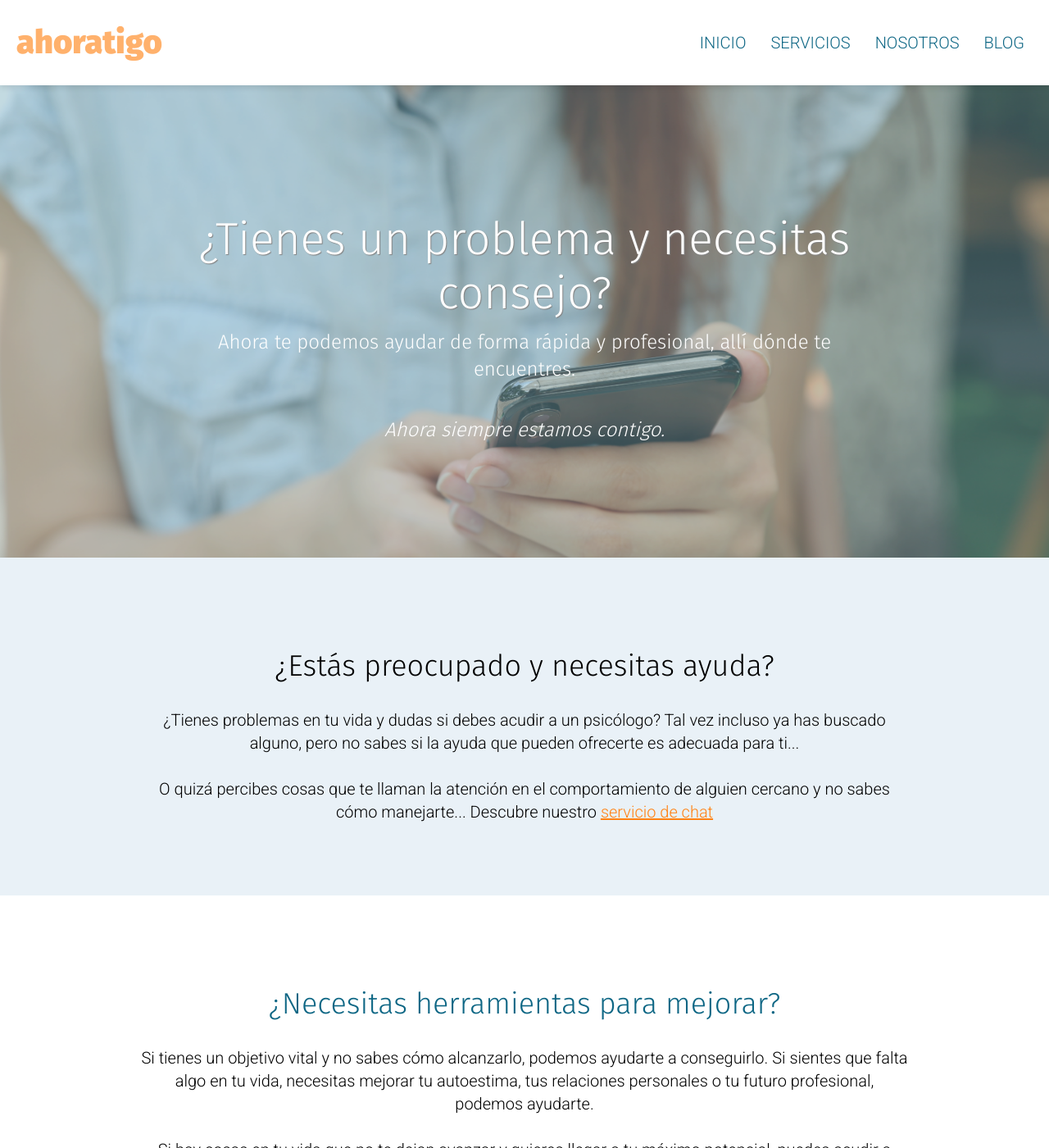
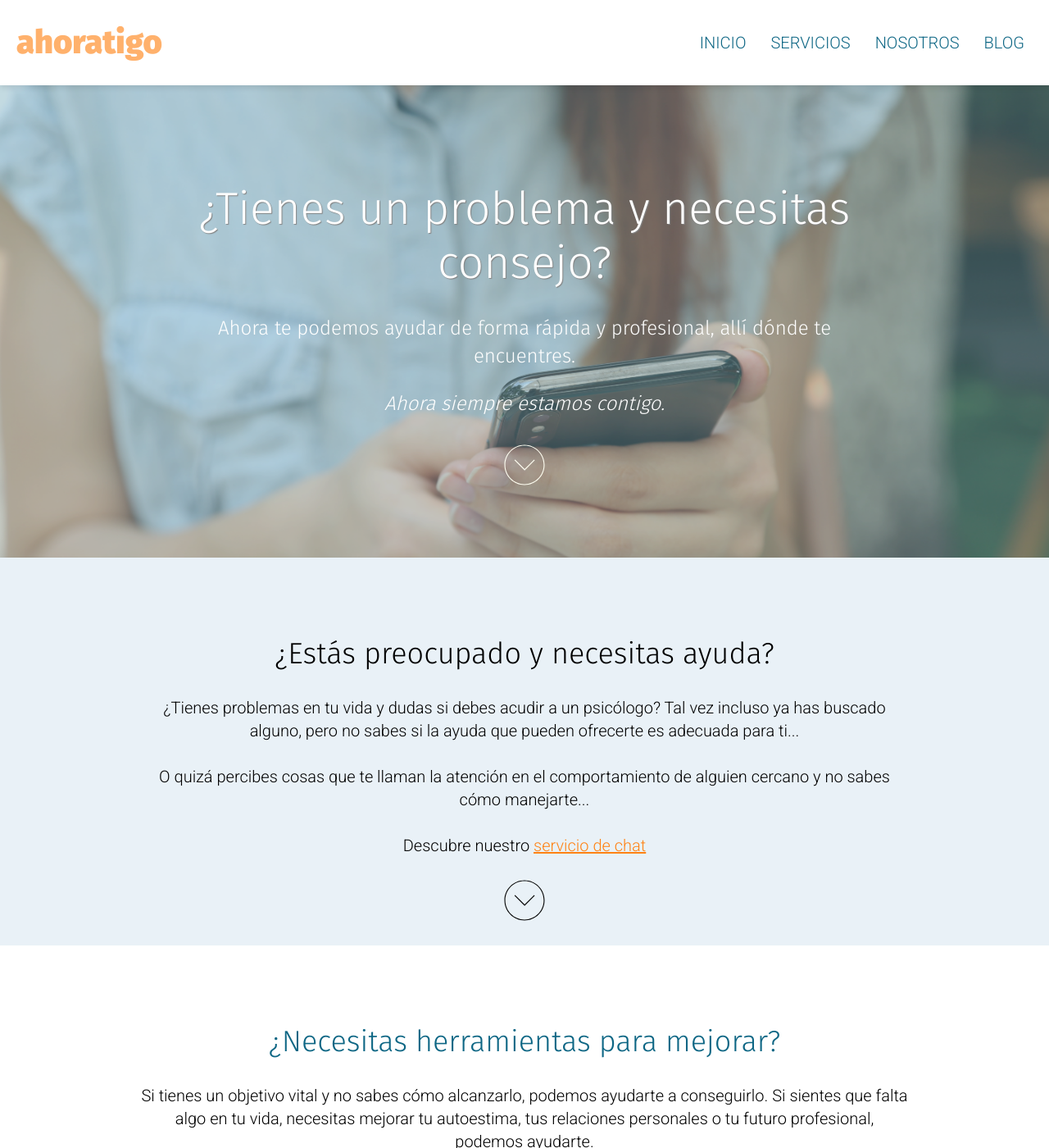
Before and after one commit to sukabal/sukabal.github.io, a Jekyll site: the page built from index.html, in a window 1280 px wide and 1400 px high. Shown: the whole window at 82% size. Built offline with Jekyll 4.4.1, drawn with Linux system fonts in a browser that asks for light colours; some of the changed text lies outside the part shown.

Commit message:
style: improve main page, with arrow-down indicators

```diff
--- a/css/main.scss
+++ b/css/main.scss
@@ -77,7 +77,10 @@ body {
   font-weight: 300;
   text-shadow: 1px 1px 1px #666;
   text-align: center;
-  margin: auto;
+  margin-top: 40px;
+  margin-left: auto;
+  margin-right: auto;
+  margin-bottom: 20px;
   padding-bottom: 10px;
   padding-top: 40px;
 }
@@ -98,9 +101,11 @@ body {
   text-align: center;
   font-size: 1.5em;
   line-height: 1.4em;
+  padding-left: 10px;
+  padding-right: 10px;
 
   &--motto {
-    margin-top: 40px;
+    margin-top: 25px;
     font-style: italic;
   }
 }
@@ -138,7 +143,7 @@ body {
     font-weight: 300;
     text-align: center;
     font-size: 36px;
-    padding-top: 60px;
+    padding-top: 45px;
   }
 
   &--mini {
@@ -203,6 +208,19 @@ body {
     font-weight: 300;
     font-family: $font-family-title;
     margin-bottom: 20px;
+  }
+}
+
+.arrow-down {
+  max-width: 50px;
+  margin-left: auto;
+  margin-right: auto;
+  padding-bottom: 10px;
+
+  &--top {
+    margin-top: 32px;
+    filter: invert(1) sepia(1);
+    margin-bottom: 16px;
   }
 }
 
--- a/index.html
+++ b/index.html
@@ -7,9 +7,9 @@ title: Bienvenido a ahoratigo.com
     <h1 class="mainTitle">¿Tienes un problema y necesitas consejo?</h1>
     <p class="subtitle">Ahora te podemos ayudar de forma rápida y profesional, allí dónde te encuentres.</p>
     <p class="subtitle subtitle--motto">Ahora siempre estamos contigo.</p>
+    <img class="arrow-down arrow-down--top" src="media/icon-arrow-down.svg">
   </div>
 </div>
-
 
 <section class="band bg-light-grey">
   <h2>¿Estás preocupado y necesitas ayuda?</h2>
@@ -17,12 +17,13 @@ title: Bienvenido a ahoratigo.com
     has buscado alguno, pero
     no sabes si la ayuda que pueden ofrecerte es adecuada para ti...
   </p>
-  <p class="section-paragraph section-paragraph--last-paragraph">
+  <p class="section-paragraph">
     O quizá percibes cosas que te llaman
-    la atención en el comportamiento de alguien cercano y no sabes cómo manejarte... Descubre nuestro <a class="linkToAction"
-      href="javascript:goToAction('btnChat');">servicio
+    la atención en el comportamiento de alguien cercano y no sabes cómo manejarte...</p>
+  <p class="section-paragraph"> Descubre nuestro <a class="linkToAction" href="javascript:goToAction('btnChat');">servicio
       de chat</a>
   </p>
+  <img class="arrow-down" src="media/icon-arrow-down.svg">
 </section>
 
 
@@ -31,21 +32,28 @@ title: Bienvenido a ahoratigo.com
   <p class="section-paragraph">Si tienes un objetivo vital y no sabes cómo alcanzarlo, podemos ayudarte a conseguirlo.
     Si sientes que falta algo en tu vida, necesitas mejorar tu autoestima,
     tus relaciones personales o tu futuro profesional, podemos ayudarte.</p>
-  <p class="section-paragraph section-paragraph--last-paragraph">Si hay cosas en tu vida que no te dejan avanzar y
-    quieres llegar a tu máximo potencial, puedes acudir a nuestro servicio de
-    <a class="linkToAction" href="javascript:goToAction('btnEmail');">correo electrónico</a></p>
+  <p class="section-paragraph">Si hay cosas en tu vida que no te dejan avanzar y
+    quieres llegar a tu máximo potencial, contáctanos.</p>
+  <p class="section-paragraph">Conoce nuestro servicio de <a class="linkToAction" href="javascript:goToAction('btnEmail');">
+      correo electrónico</a></p>
+  <img class="arrow-down" src="media/icon-arrow-down.svg">
+
 </section>
 
 
 <section class="band bg-light-grey">
   <h2>¿Tienes problemas o simplemente quieres hablar?</h2>
-  <p class="section-paragraph section-paragraph--last-paragraph">
+  <p class="section-paragraph">
     Si estás triste porque ha ocurrido algo negativo en tu vida y necesitas hablar con alguien, aquí estamos. Si te
     sientes incomprendido, juzgado, ninguneado o simplemente
     sólo, puedes acudir a nosotros y te
     prestaremos el apoyo y comprensión que mereces, ayudándote a superar tus problemas de pareja, familiares o en tu
-    trabajo. Podemos ayudarte <a class="linkToAction" href="javascript:goToAction('btnCall');">vía telefónica</a>
+    trabajo (incluso con tu mascota).</p>
+  <p class="section-paragraph">Podemos ayudarte <a class="linkToAction" href="javascript:goToAction('btnCall');">vía
+      telefónica</a>
   </p>
+  <img class="arrow-down" src="media/icon-arrow-down.svg">
+
 </section>
 
 <section class="band bg-white">
```
Also changed, not shown: media/icon-arrow-down.svg (added).
